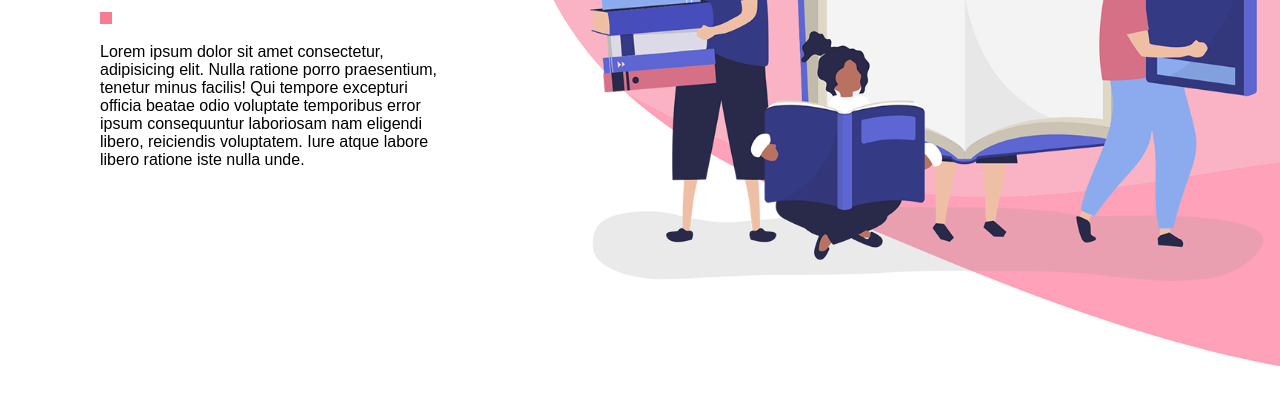
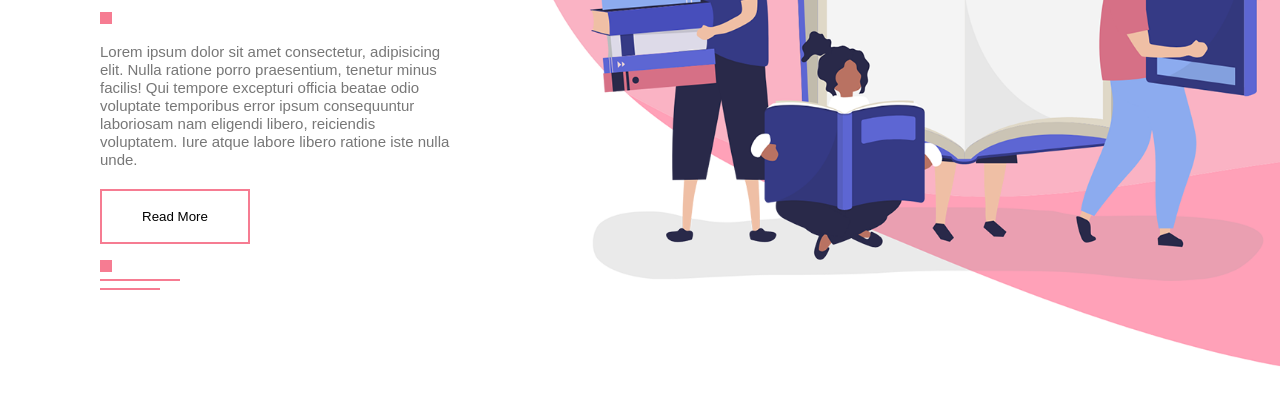
Before and after one commit to m-raiyan/1st-responsive-website, a plain HTML site: page index.html in a window 1280 px wide. Shown: the part 402-800 px from the top of the page. Drawn offline with Linux system fonts and the light colour scheme.

Commit message:
Half oh header

```diff
--- a/index.html
+++ b/index.html
@@ -14,7 +14,16 @@
                 <h1>The purpose is to teach , <br>bring learning to people</h1>
                 <span id="square"> </span>
                 <p>Lorem ipsum dolor sit amet consectetur, adipisicing elit. Nulla ratione porro praesentium, tenetur minus facilis! Qui tempore excepturi officia beatae odio voluptate temporibus error ipsum consequuntur laboriosam nam eligendi libero, reiciendis voluptatem. Iure atque labore libero ratione iste nulla unde.</p>
+<button class="common-btn">
+Read More
+</button>
+<div class="line">
+    <span class="line1"> </span><br>
+    <span class="line2"> </span><br>
+    <span class="line3">
 
+    </span>
+</div>
             </div>
         </div>
 
--- a/styles.css
+++ b/styles.css
@@ -2,6 +2,8 @@
     margin: 0;
     padding: 0;
     font-family: sans-serif;
+
+
     }
 #header {
     height: 100vh;
@@ -30,4 +32,44 @@ h1 {
     display: inline-block;
     background: #f67c92;
     margin: 15px 0;
+
 }
+.common-btn {
+    padding: 18px 40px;
+    background: transparent;
+    outline: none;
+    border: 2px solid #f67c92;
+    cursor: pointer;
+}
+p {
+    font-size: 15px;
+    line-height: 18px;
+    color: #777 ;
+}
+.header-text button {
+    margin-top: 20px;
+    margin-bottom: 16px;
+}
+/* setting up width and height this way to create like line */
+.line1 {
+    height: 12px;
+    width: 12px;
+    display: inline-block;
+    background: #f67c92;
+}
+.line2 {
+    height: 2px;
+    width: 80px;
+    display: inline-block;
+    background: #f67c92;
+}
+.line3 {
+    height: 1.8px;
+    width: 60px;
+    display: inline-block;
+    background: #f67c92;
+}
+.line {
+    /* to reduce space from the lines */
+    line-height: 8px;
+}
```
